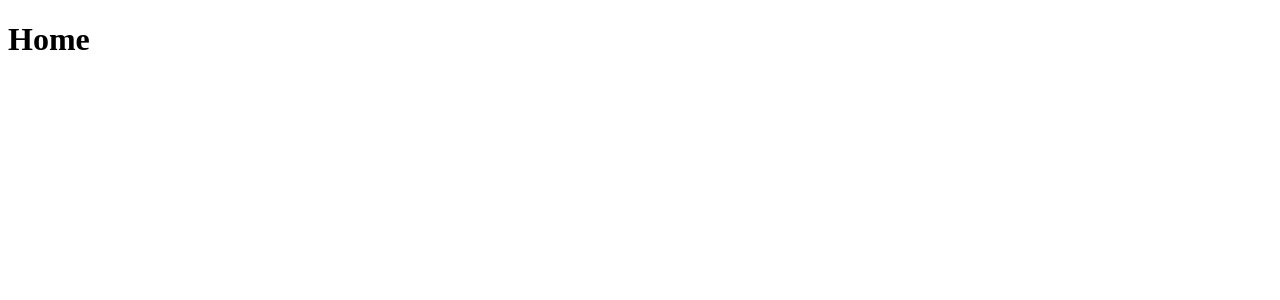
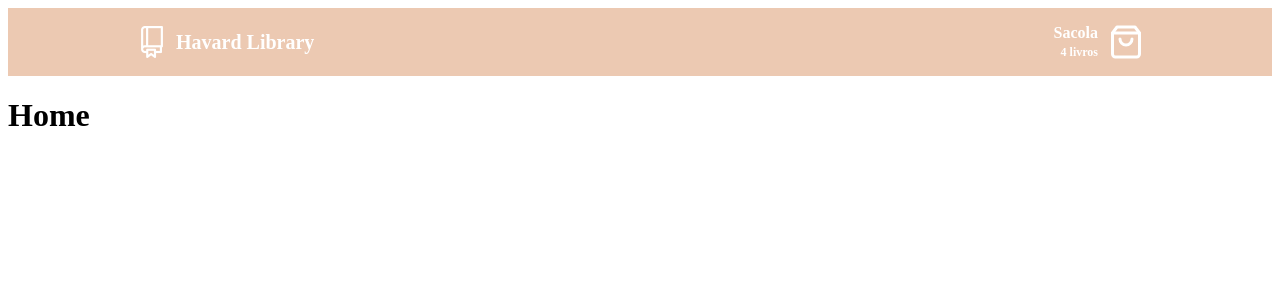
Before and after one commit to tiagoalmeidz-zz/Havard-Library, a React (Create React App) app: page / in a window 1280 px wide. Shown: the top 300 px of the page. Built offline with nearby package versions, Linux system fonts and the light colour scheme.

Commit message:
Criando component Header

```diff
--- a/package.json
+++ b/package.json
@@ -5,6 +5,7 @@
   "dependencies": {
     "react": "^16.8.6",
     "react-dom": "^16.8.6",
+    "react-icons": "^3.10.0",
     "react-router-dom": "^5.1.2",
     "react-scripts": "2.1.8"
   },
--- a/src/App.js
+++ b/src/App.js
@@ -2,10 +2,12 @@ import React from "react";
 
 import { BrowserRouter, Route, Switch } from "react-router-dom";
 import Routes from "./routes";
+import Header from "./components/Header";
 
 export default function App() {
   return (
     <BrowserRouter>
+      <Header />
       <Routes />
     </BrowserRouter>
   );
--- /dev/null
+++ b/src/components/Header/index.js
@@ -0,0 +1,28 @@
+import React from "react";
+import { Link } from "react-router-dom";
+
+import { FiShoppingBag } from "react-icons/fi";
+import "./styles.css";
+
+import logo from "../../assets/book.png";
+
+export default function Header() {
+  return (
+    <header className="header">
+      <Link to="/" className="logo">
+        <img className="logo-icon" src={logo} alt="Logo Library" />
+        <span className="logo-text">Havard Library</span>
+      </Link>
+
+      <Link to="/cart" className="header-cart">
+        <div>
+          <strong>Sacola</strong>
+          <span>
+            <strong>4</strong> livros
+          </span>
+        </div>
+        <FiShoppingBag size={36} color="#FFF" />
+      </Link>
+    </header>
+  );
+}
--- /dev/null
+++ b/src/components/Header/styles.css
@@ -0,0 +1,61 @@
+.header {
+  display: flex;
+  justify-content: space-between;
+  align-items: center;
+  background: #ecc9b2;
+  padding: 16px 128px;
+}
+
+.logo {
+  display: flex;
+  align-items: center;
+  text-decoration: none;
+  transition: opacity 0.5s;
+}
+
+.logo:hover {
+  opacity: 0.5;
+}
+
+.logo-icon {
+  height: 32px;
+}
+
+.logo-text {
+  margin-left: 8px;
+  color: #fff;
+  font-size: 20px;
+  font-weight: bold;
+}
+
+.header-cart {
+  display: flex;
+  align-items: center;
+  text-decoration: none;
+  transition: opacity 0.5s;
+}
+
+.header-cart:hover {
+  opacity: 0.4;
+}
+
+.header-cart div {
+  text-align: right;
+  margin-right: 10px;
+}
+
+.header-cart div > strong {
+  display: block;
+  color: #fff;
+}
+
+.header-cart div span {
+  font-size: 12px;
+  color: #fff;
+  font-weight: bold;
+}
+
+.header-cart div span strong {
+  font-size: 12px;
+  color: #fff;
+}
--- /dev/null
+++ b/src/index.css
@@ -0,0 +1,35 @@
+* {
+  margin: 0;
+  padding: 0;
+  outline: 0;
+  box-sizing: border-box;
+}
+
+html,
+body,
+#root {
+  height: 100%;
+}
+
+body {
+  font: 400 14px Roboto, sans-serif;
+  background: #f0f0f5;
+  -webkit-font-smoothing: antialiased;
+  -moz-osx-font-smoothing: grayscale;
+}
+
+input,
+button,
+textarea {
+  font: 400 18px Roboto, sans-serif;
+}
+
+button {
+  cursor: pointer;
+}
+
+.container {
+  max-width: 1020px;
+  margin: 64px auto;
+  padding: 0 20px;
+}
```
Also changed, not shown: src/assets/book.png (added), 1 other file (tests, documents, lock files or other folders).
